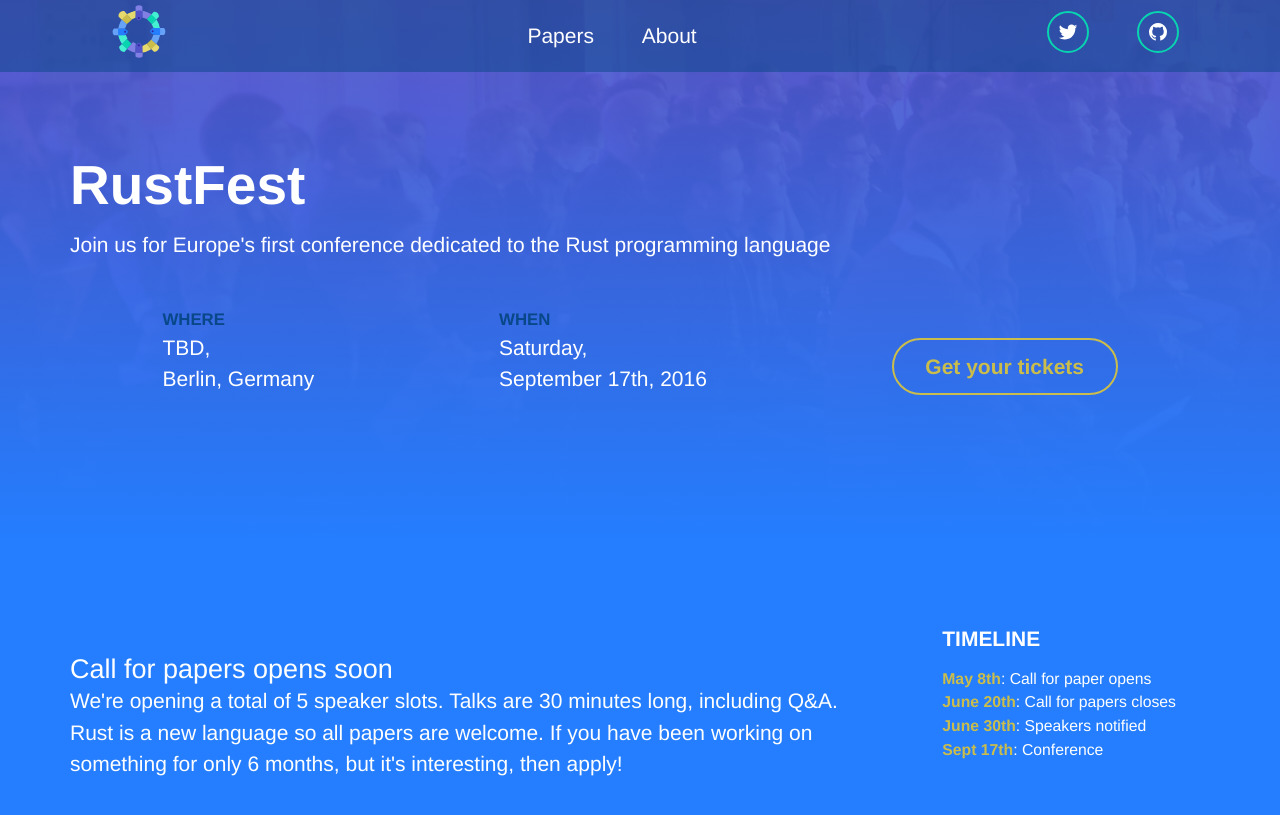
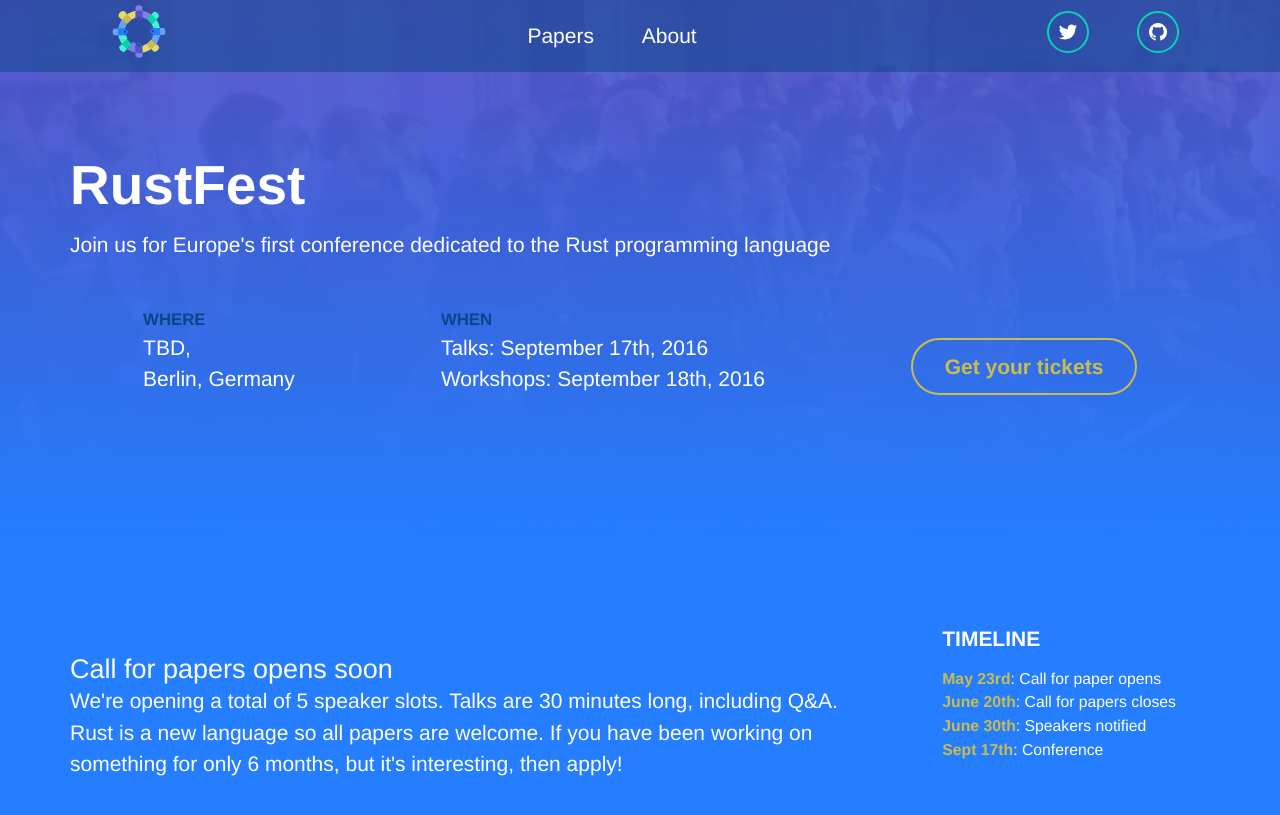
Before and after one commit to RustFestEU/blog.rustfest.eu, a Jekyll site: the page built from home.html, in a window 1280 px wide and 900 px high. Shown: the top 815 px of the window. Built offline with Jekyll 4.4.1, drawn with Linux system fonts in a browser that asks for light colours.

Commit message:
Clarify dates

```diff
--- a/home.html
+++ b/home.html
@@ -21,8 +21,8 @@
       <div>
         <p class="desc">When</p>
         <p>
-          Saturday, <br />
-          September 17th, 2016
+          Talks: September 17th, 2016<br/>
+          Workshops: September 18th, 2016
         </p>
       </div>
 
@@ -49,7 +49,7 @@
       <div class="timeline">
         <h3>Timeline</h3>
         <p>
-          <span class="highlight">May 8th</span>: Call for paper opens <br>
+          <span class="highlight">May 23rd</span>: Call for paper opens <br>
           <span class="highlight">June 20th</span>: Call for papers closes<br>
           <span class="highlight">June 30th</span>: Speakers notified <br>
           <span class="highlight">Sept 17th</span>: Conference
```
